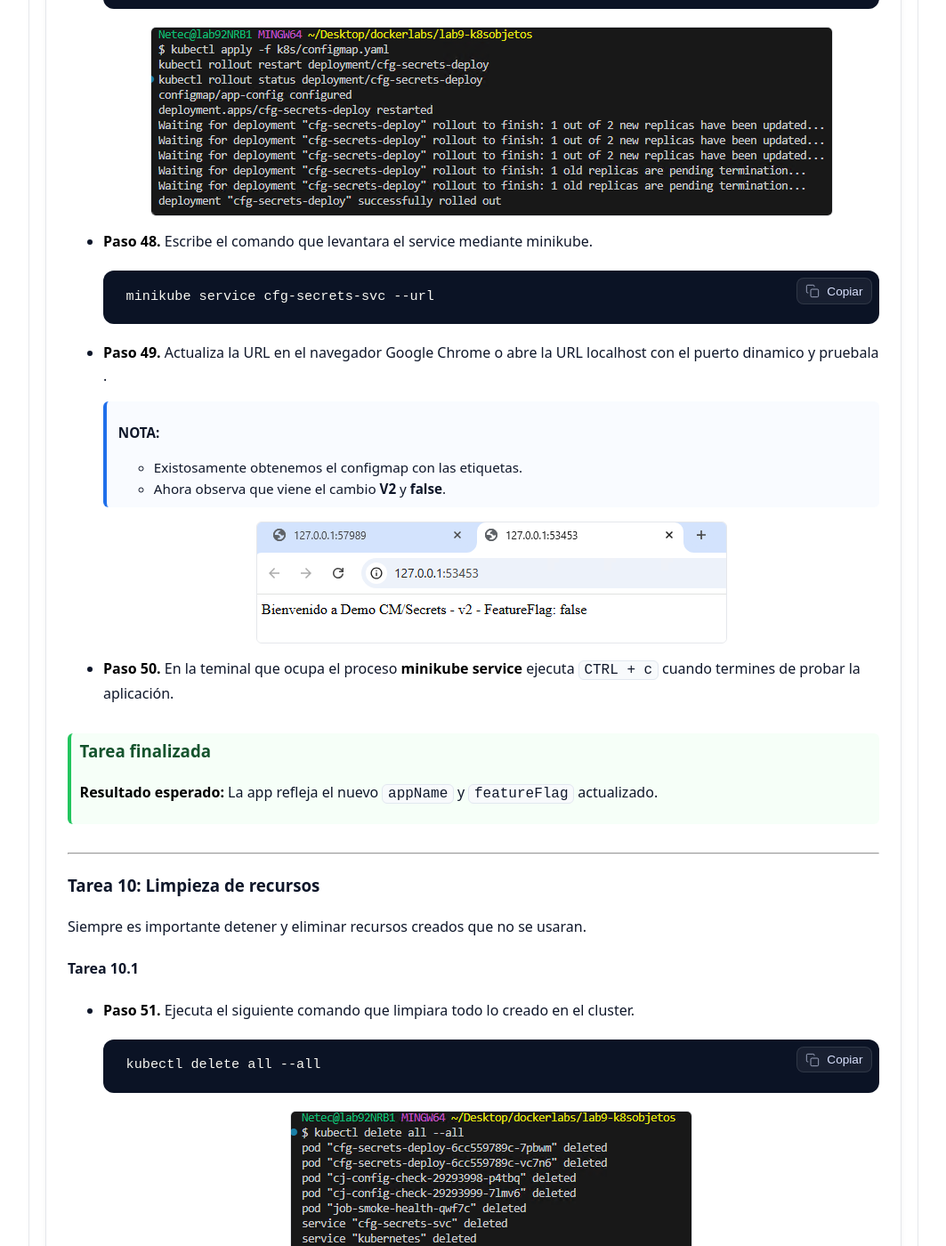
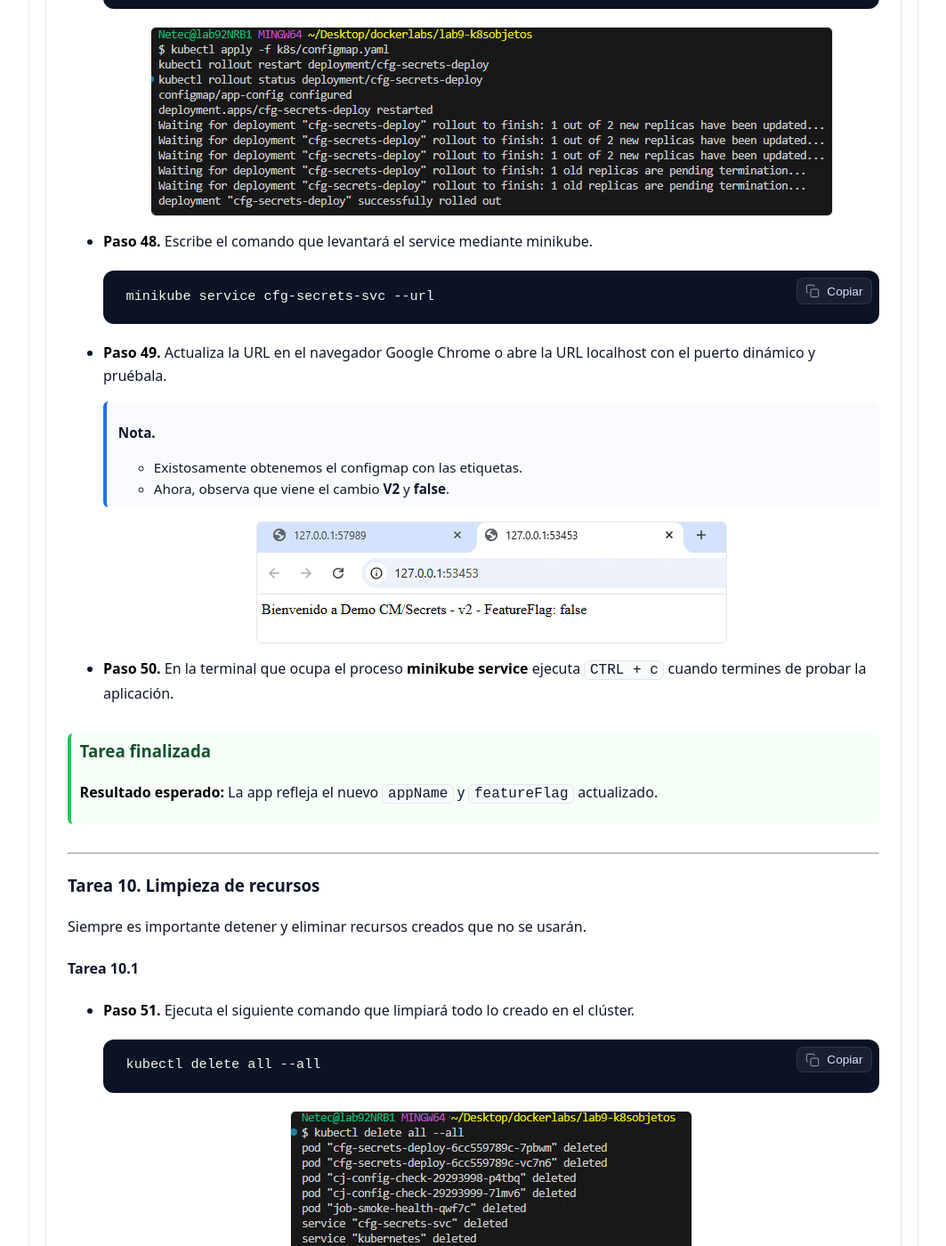
Before and after one commit to Netec-Mx/DOCK_KUB_V2, a Jekyll site: the page built from labs/capitulo9/lab9.md, in a window 1280 px wide and 1400 px high, scrolled down 21411 px. Shown: the whole window at 89% size, without its empty margins (108-1171 px from the left). Built offline with Jekyll 4.4.1, drawn with Linux system fonts in a browser that asks for light colours; some of the changed text lies outside the part shown.

Commit message:
Update lab9.md

````diff
--- a/labs/capitulo9/lab9.md
+++ b/labs/capitulo9/lab9.md
@@ -1,11 +1,11 @@
 ---
 layout: lab
-title: "Práctica 9: Uso de ConfigMaps, Secrets y controladores con despliegue de una app"
+title: "Práctica 9. Uso de ConfigMaps, Secrets y controladores con despliegue de una app"
 permalink: /capitulo9/lab9/
 images_base: /labs/capitulo9/img
 duration: "60 minutos"
 objective:
-  - Aplicar **ConfigMaps**, **Secrets** y **controladores de Kubernetes** (Deployment, Service, Job y CronJob) para desplegar una aplicación **Node.js** en **Minikube**, administrando configuración no sensible, credenciales sensibles, tareas *one-shot* y tareas programadas. Validarás que la app consume valores desde un **ConfigMap montado como archivo** y variables de entorno provenientes de un **Secret**, y que los controladores se comportan según lo esperado.
+  - Aplicar **ConfigMaps**, **Secrets** y **controladores de Kubernetes** (Deployment, Service, Job y CronJob) para desplegar una aplicación **Node.js** en **Minikube**, administrando configuración no sensible, credenciales sensibles, tareas *one-shot* y tareas programadas. Validarás que la app consume valores desde un **ConfigMap montado como archivo** y variables de entorno provenientes de un **Secret** y que los controladores se comportan según lo esperado.
 prerequisites:
   - Visual Studio Code
   - Docker Desktop en ejecución
@@ -14,11 +14,11 @@
   - Conocimientos básicos de Node.js, Docker y Kubernetes
   - Cuenta en Docker Hub
 introduction:
-  En Kubernetes, separar **código** de **configuración** y **credenciales** es una práctica esencial. Los **ConfigMaps** almacenan configuración **no sensible** (por ejemplo *feature flags*, títulos, endpoints), mientras que los **Secrets** guardan **datos sensibles** (tokens, claves, contraseñas) codificados en **Base64**. Los **controladores** como **Deployment**, **Job** y **CronJob** permiten mantener réplicas estables, ejecutar tareas únicas o periódicas. En este laboratorio montarás una app que lee un archivo `config.json` desde un ConfigMap y un `SECRET_TOKEN` desde un Secret, y además crearás un Job y un CronJob de validación.
+  En Kubernetes, separar **código** de **configuración** y **credenciales** es una práctica esencial. Los **ConfigMaps** almacenan configuración **no sensible** (por ejemplo *feature flags*, títulos, endpoints), mientras que los **Secrets** guardan **datos sensibles** (tokens, claves, contraseñas) codificados en **Base64**. Los **controladores** como **Deployment**, **Job** y **CronJob** permiten mantener réplicas estables, ejecutar tareas únicas o periódicas. En este laboratorio montarás una app que lee un archivo `config.json` desde un ConfigMap y un `SECRET_TOKEN` desde un Secret y, además, crearás un Job y un CronJob de validación.
 slug: lab9
 lab_number: 9
 final_result: >
-  Un despliegue completo en **Kubernetes con Minikube** que utiliza **ConfigMaps** (montados como archivo), **Secrets** (como variables), y **controladores** (Deployment, Service, Job, CronJob). Validaste que la app consume configuración y secretos, y automatizaste chequeos *one-shot* y periódicos.
+  Un despliegue completo en **Kubernetes con Minikube** que utiliza **ConfigMaps** (montados como archivo), **Secrets** (como variables) y **controladores** (Deployment, Service, Job, CronJob). Validaste que la app consume configuración y secretos y automatizaste chequeos *one-shot* y periódicos.
 notes:
   - Es importante que **Nunca** imprimas secretos en logs ni los devuelvas en endpoints en producción. Aquí solo se muestra la **longitud** como guía didáctica.
   - ConfigMaps montados como volumen pueden tardar en reflejar cambios; reiniciar el Deployment es práctico y claro para prácticas.
@@ -44,7 +44,7 @@
 
 ---
 
-### Tarea 1: Estructura del proyecto
+### Tarea 1. Estructura del proyecto
 
 Crear el esqueleto del proyecto, separando el código de la app, los manifiestos de Kubernetes y los archivos de configuración.
 
@@ -137,7 +137,7 @@
 
 - **Paso 12.** Agrega el siguiente contenido al archivo **.dockerignore** para construir imágenes limpias:
 
-  > **NOTA:** Evita copiar artefactos innecesarios hacia la imagen, manteniéndola ligera.
+  > **Nota.** Evita copiar artefactos innecesarios hacia la imagen, manteniéndola ligera.
   {: .lab-note .info .compact}
 
   ```gitignore
@@ -171,7 +171,7 @@
 
 ---
 
-### Tarea 2: Implementar la aplicación Node.js
+### Tarea 2. Implementar la aplicación Node.js
 
 Crear una app Express con tres endpoints: `/` (mensaje con configuración), `/config` (devuelve config y secret) y `/health` (para probes). La app leerá `config.json` (montado desde ConfigMap) y `SECRET_TOKEN` (desde Secret).
 
@@ -179,7 +179,7 @@
 
 - **Paso 14.** Abre el archivo `app/package.json` y agrega las siguientes dependencias:
 
-  > **NOTA:** Dependencia mínima para servir HTTP.
+  > **Nota.** Dependencia mínima para servir HTTP.
   {: .lab-note .info .compact}
 
   ```json
@@ -285,7 +285,7 @@
 
 - **Paso 19.** Compila la imagen, escribe el siguiente comando:
 
-  > **NOTA:**
+  > **Nota.**
   - El comando se ejecuta dentro del directorio **lab9-k8sobjetos/**.
   - El **docker build...** se ejecuta desde **app/**
   - Ajusta las rutas si es necesario
@@ -328,7 +328,7 @@
 
 ---
 
-### Tarea 4: Definir ConfigMap (archivo) y Secret (env)
+### Tarea 4. Definir ConfigMap (archivo) y Secret (env)
 
 Crear un **ConfigMap** con `config.json` (montado como archivo) y un **Secret** con `SECRET_TOKEN` consumido como variable de entorno.
 
@@ -336,7 +336,7 @@
 
 - **Paso 22.** Dentro del archivo `k8s/configmap.yaml` agrega la siguiente referencia del archivo **config.json**:
 
-  > **NOTA:** El `|` permite incluir contenido multilínea.
+  > **Nota.** El `|` permite incluir contenido multilínea.
   {: .lab-note .info .compact}
 
   ```yaml
@@ -406,7 +406,7 @@
 
 ---
 
-### Tarea 5: Deployment (controlador) que consume ConfigMap y Secret
+### Tarea 5. Deployment (controlador) que consume ConfigMap y Secret
 
 Crear un **Deployment** con 2 réplicas que monte el ConfigMap como **archivo** y exponga el Secret como **variable de entorno**. Añadir **probes** y **recursos**.
 
@@ -483,7 +483,7 @@
               path: config.json
   ```
 
-- **Paso 27.** Ahora aplica el manifiesto, escribe el siguiente comando.
+- **Paso 27.** Ahora, aplica el manifiesto, escribe el siguiente comando.
 
   ```bash
   kubectl apply -f k8s/deployment.yaml
@@ -500,9 +500,9 @@
 
   ![micint]({{ page.images_base | relative_url }}/11.png)
 
-- **Paso 29.** Inspeccionar un Pod con los detalles del configmap y secrets:
+- **Paso 29.** Inspeccionar un pod con los detalles del configmap y secrets:
 
-  > **NOTA:**
+  > **Nota.**
   - Verifica que el archivo exista y la variable de entorno esté presente.
   - Guarda el ID de un pod en la variable **POD**.
   {: .lab-note .info .compact}
@@ -511,7 +511,7 @@
   POD=$(kubectl get pods -l app=cfg-secrets -o jsonpath='{.items[0].metadata.name}')
   ```
 
-- **Paso 30.** Manda un comando `exec` para ver el config map dentro del Pod.
+- **Paso 30.** Manda un comando `exec` para ver el config map dentro del pod.
 
   ```bash
   kubectl exec -it "$POD" -- sh -lc 'ls -l /config && cat /config/config.json'
@@ -565,20 +565,20 @@
   kubectl apply -f k8s/service.yaml
   ```
 
-- **Paso 34.** Escribe el comando que levantara el service mediante minikube.
+- **Paso 34.** Escribe el comando que levantará el service mediante minikube.
 
   ```bash
   minikube service cfg-secrets-svc --url
   ```
 
-- **Paso 35.** Usa la URL localhost con el puerto dinamico y pruebala en el navegador Google Chrome.
+- **Paso 35.** Usa la URL localhost con el puerto dinámico y pruébala en el navegador Google Chrome.
 
-  > **NOTA:** Existosamente obtenemos el configmap con las etiquetas.
+  > **Nota.** Existosamente obtenemos el configmap con las etiquetas.
   {: .lab-note .info .compact}
 
   ![micint]({{ page.images_base | relative_url }}/14.png)
 
-- **Paso 36.** En la teminal que ocupa el proceso **minikube service** ejecuta `CTRL + c` cuando termines de probar la aplicación.
+- **Paso 36.** En la terminal que ocupa el proceso **minikube service** ejecuta `CTRL + c` cuando termines de probar la aplicación.
 
 {% assign results = site.data.task-results[page.slug].results %}
 {% capture r1 %}{{ results[5] }}{% endcapture %}
@@ -586,7 +586,7 @@
 
 ---
 
-### Tarea 7: Job (controlador) para validación *one-shot*
+### Tarea 7. Job (controlador) para validación *one-shot*
 
 Crear un **Job** que ejecute una vez una verificación de salud llamando a `/health` del servicio. Útil para **smoke tests** post-despliegue.
 
@@ -594,7 +594,7 @@
 
 - **Paso 37.** Abre el archivo `k8s/job-init.yaml` y agrega el siguiente ejemplo de tarea unica de ejecución:
 
-  > **NOTA:** Dentro del clúster, el **DNS** del servicio es `cfg-secrets-svc` (ClusterIP).
+  > **Nota.** Dentro del clúster, el **DNS** del servicio es `cfg-secrets-svc` (ClusterIP).
   {: .lab-note .info .compact}
 
   ```yaml
@@ -621,7 +621,7 @@
 
 - **Paso 39.** Verifica que se haya creado correctamente.
 
-  > **NOTA:** Si la primera ejecución marca **COMPLETITIONS 0/0** espera unos segundos y vuelve a probar debe salir **1/1**
+  > **Nota.** Si la primera ejecución marca **COMPLETITIONS 0/0** espera unos segundos y vuelve a probar debe salir **1/1**
   {: .lab-note .info .compact}
 
   ```bash
@@ -645,7 +645,7 @@
 
 ---
 
-### Tarea 8: CronJob (controlador) para chequeos periódicos
+### Tarea 8. CronJob (controlador) para chequeos periódicos
 
 Crear un **CronJob** que cada minuto consulte `/config` y registre el tamaño del token (sin imprimir el secreto) para monitoreo simple.
 
@@ -653,7 +653,7 @@
 
 - **Paso 41.** Abre el archivo `k8s/cronjob-health.yaml` y agrega la configuración del cronjob:
 
-  > **NOTA:** El CronJob usa la **DNS interna** para alcanzar el Service.
+  > **Nota.** El CronJob usa la **DNS interna** para alcanzar el Service.
   {: .lab-note .info .compact}
 
   ```yaml
@@ -688,7 +688,7 @@
 
 - **Paso 43.** Verifica la creación correcta del objeto.
 
-  > **NOTA:** Espera **~1 min** y consulta los jobs/pods generados:
+  > **Nota.** Espera **~1 min** y consulta los jobs/pods generados:
   {: .lab-note .info .compact}
 
   ```bash
@@ -746,7 +746,7 @@
 
 - **Paso 47.** Aplica la nueva configuración en el manifiesto y reinicia el deployment (***rolling***):
 
-  > **NOTA:** Sin ***restart***, los Pods pueden no leer cambios inmediatamente.
+  > **Nota.** Sin ***restart***, los pods pueden no leer cambios inmediatamente.
   {: .lab-note .info .compact}
 
   ```bash
@@ -757,22 +757,22 @@
 
   ![micint]({{ page.images_base | relative_url }}/21.png)
 
-- **Paso 48.** Escribe el comando que levantara el service mediante minikube.
+- **Paso 48.** Escribe el comando que levantará el service mediante minikube.
 
   ```bash
   minikube service cfg-secrets-svc --url
   ```
 
-- **Paso 49.** Actualiza la URL en el navegador Google Chrome o abre la URL localhost con el puerto dinamico y pruebala .
+- **Paso 49.** Actualiza la URL en el navegador Google Chrome o abre la URL localhost con el puerto dinámico y pruébala.
 
-  > **NOTA:**
+  > **Nota.**
   - Existosamente obtenemos el configmap con las etiquetas.
-  - Ahora observa que viene el cambio **V2** y **false**.
+  - Ahora, observa que viene el cambio **V2** y **false**.
   {: .lab-note .info .compact}
 
   ![micint]({{ page.images_base | relative_url }}/22.png)
 
-- **Paso 50.** En la teminal que ocupa el proceso **minikube service** ejecuta `CTRL + c` cuando termines de probar la aplicación.
+- **Paso 50.** En la terminal que ocupa el proceso **minikube service** ejecuta `CTRL + c` cuando termines de probar la aplicación.
 
 {% assign results = site.data.task-results[page.slug].results %}
 {% capture r1 %}{{ results[8] }}{% endcapture %}
@@ -780,13 +780,13 @@
 
 ---
 
-### Tarea 10: Limpieza de recursos
+### Tarea 10. Limpieza de recursos
 
-Siempre es importante detener y eliminar recursos creados que no se usaran.
+Siempre es importante detener y eliminar recursos creados que no se usarán.
 
 #### Tarea 10.1
 
-- **Paso 51.** Ejecuta el siguiente comando que limpiara todo lo creado en el cluster.
+- **Paso 51.** Ejecuta el siguiente comando que limpiará todo lo creado en el clúster.
 
   ```bash
   kubectl delete all --all
@@ -794,9 +794,9 @@
 
   ![micint]({{ page.images_base | relative_url }}/23.png)
 
-- **Paso 52.** Verifica que este limpio.
+- **Paso 52.** Verifica que esté limpio.
 
-  > **NOTA:** La propiedad `service/kubernetes` no se borra es parte del cluster.
+  > **Nota.** La propiedad `service/kubernetes` no se borra es parte del clúster.
   {: .lab-note .info .compact}
 
   ```bash
````
Also changed, not shown: other parts of labs/capitulo9/lab9.md (+44 -44 lines).
